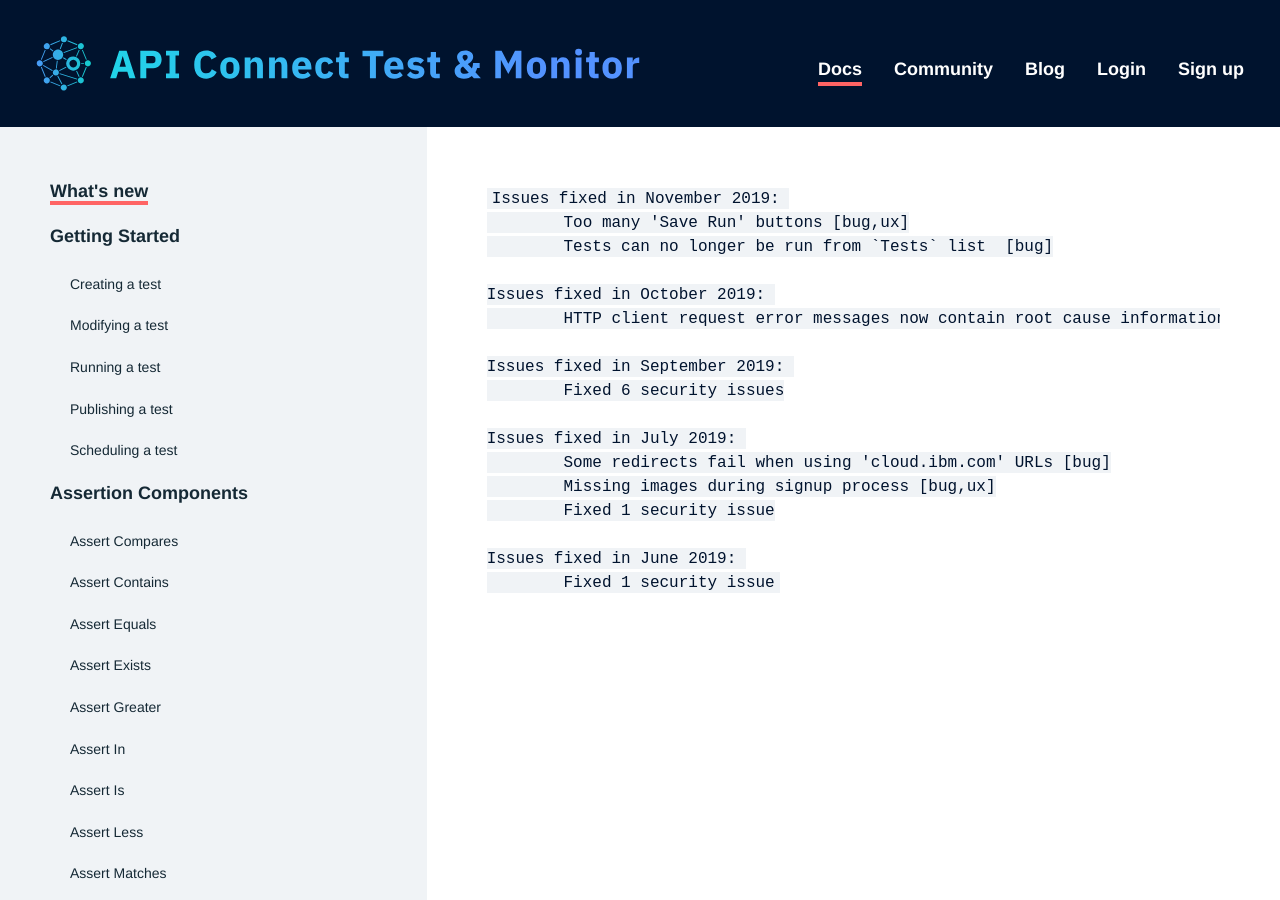
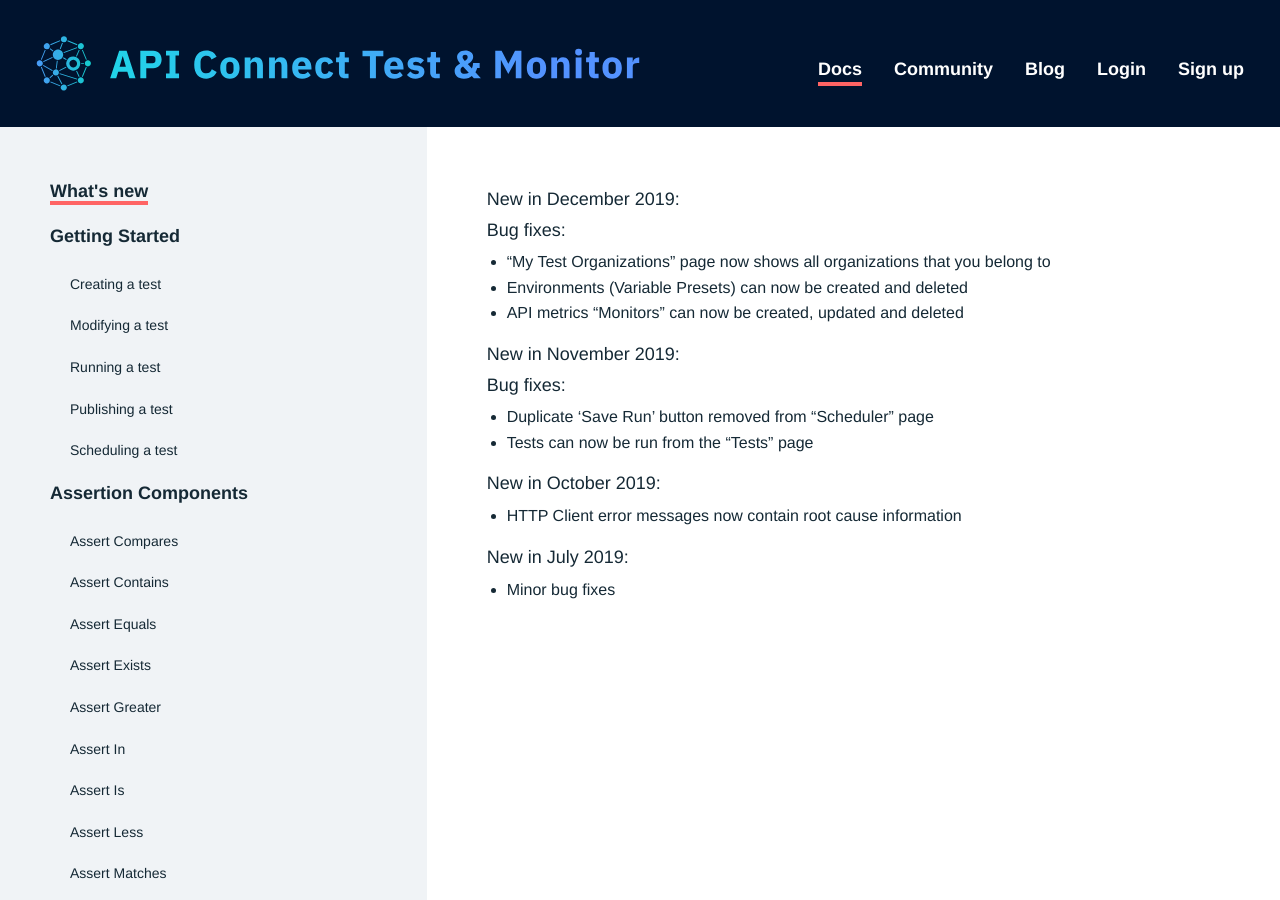
Before and after one commit to ibm-apiconnect/test-and-monitor, a Jekyll site: the page built from _documentations/Whats-New.md, in a window 1280 px wide and 900 px high. Built offline with Jekyll 4.4.1, drawn with Linux system fonts in a browser that asks for light colours; nearby versions of some CDN libraries; some web fonts are replaced; comment, search, counter and statistics services are not loaded.

Commit message:
December release notes (#33)

````diff
--- a/_documentations/Whats-New.md
+++ b/_documentations/Whats-New.md
@@ -10,22 +10,23 @@ order: 1
 parent: root
 ---
 
-```
-Issues fixed in November 2019:
-	Too many 'Save Run' buttons [bug,ux]
-	Tests can no longer be run from `Tests` list  [bug]
+### New in December 2019:
 
-Issues fixed in October 2019:
-	HTTP client request error messages now contain root cause information [ux]
+#### Bug fixes:
+- "My Test Organizations" page now shows all organizations that you belong to
+- Environments (Variable Presets) can now be created and deleted
+- API metrics "Monitors" can now be created, updated and deleted
 
-Issues fixed in September 2019:
-	Fixed 6 security issues
+### New in November 2019:
 
-Issues fixed in July 2019:
-	Some redirects fail when using 'cloud.ibm.com' URLs [bug]
-	Missing images during signup process [bug,ux]
-	Fixed 1 security issue
+#### Bug fixes:
+- Duplicate 'Save Run' button removed from "Scheduler" page
+- Tests can now be run from the "Tests" page
 
-Issues fixed in June 2019:
-	Fixed 1 security issue
-```
+### New in October 2019:
+
+- HTTP Client error messages now contain root cause information
+
+### New in July 2019:
+
+- Minor bug fixes
````
